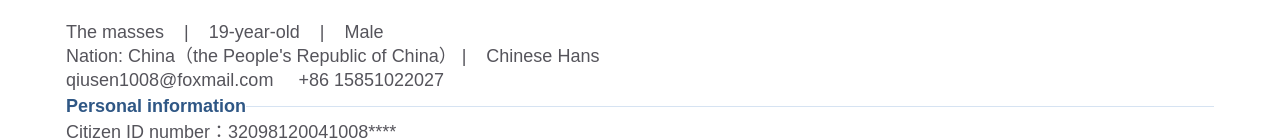
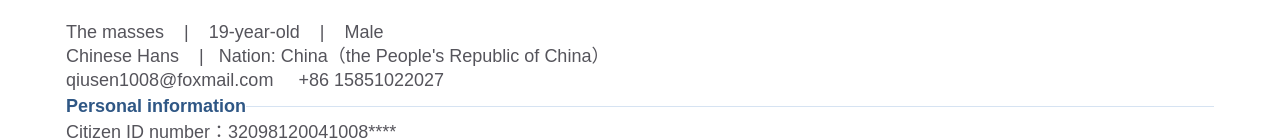
Before and after one commit to MrSunny1008/scholar, a plain HTML site: page index.html in a window 1280 px wide. Shown: the part 160-300 px from the top of the page. Drawn offline with Linux system fonts and the light colour scheme.

Commit message:
Add files via upload

```diff
--- a/index.html
+++ b/index.html
@@ -69,9 +69,10 @@
                                 <div class="lang form-content" key="Age"></div>
                                 <div class="form-content">&nbsp;&nbsp;&nbsp; |&nbsp; &nbsp;&nbsp;</div>
                                 <div class="lang form-content" key="Gender-Sex"></div>
-                                <br><div class="lang form-content" key="Native-place"></div>
-                                <div class="form-content">&nbsp;|&nbsp; &nbsp;&nbsp;</div>
-                                <div class="lang form-content" key="Nation"></div>
+                                <br><div class="lang form-content" key="Nation"></div>
+                                <div class="form-content">&nbsp;&nbsp;&nbsp; |&nbsp; &nbsp;</div>
+                                <div class="lang form-content" key="Native-place"></div>
+
                                 <br><div class="lang form-content" key="E-mail"></div>
                                 <div class="form-content">&nbsp;&nbsp; &nbsp;&nbsp;</div>
                                 <div class="lang form-content" key="Phone-number"></div>
```
